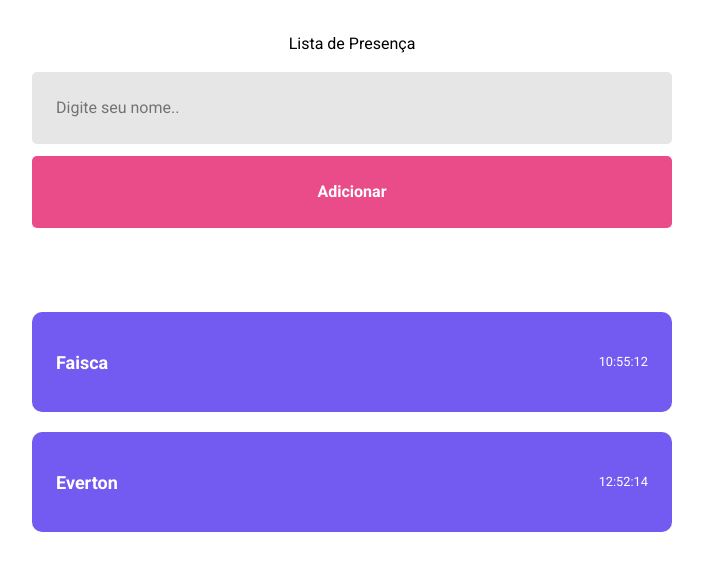
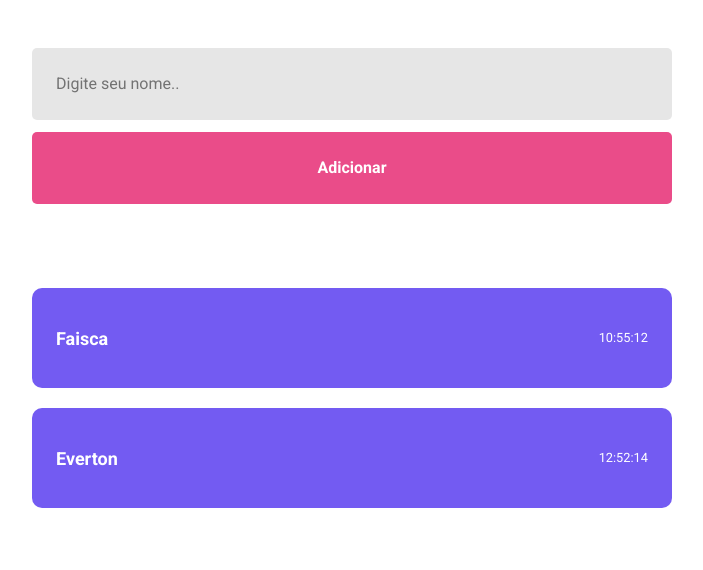
Before and after one commit to Everton19/study-react-tsx, a React (Vite) app: page / in a window 1280 px wide. Shown: the top 570 px of the page, without its empty margins (288-991 px from the left). Built offline with nearby package versions, Linux system fonts and the light colour scheme.

Commit message:
adicionando useState para controlar estado das variavess

```diff
--- a/src/pages/Home/index.tsx
+++ b/src/pages/Home/index.tsx
@@ -1,11 +1,18 @@
 import "./style.scss"
 import { Card } from "../../components/Card"
+import { useState } from "react"
 
 function Home() {
+  const [studentName, setStudentName] = useState("")
+
   return (
     <div className="container">
-      <h1>Lista de Presença</h1>
-      <input type="text" placeholder="Digite seu nome.." />
+      <h1>{studentName}</h1>
+      <input
+        type="text"
+        placeholder="Digite seu nome.."
+        onChange={e => setStudentName(e.target.value)}
+      />
       <button>Adicionar</button>
 
       <Card name="Faisca" time="10:55:12" />
```
